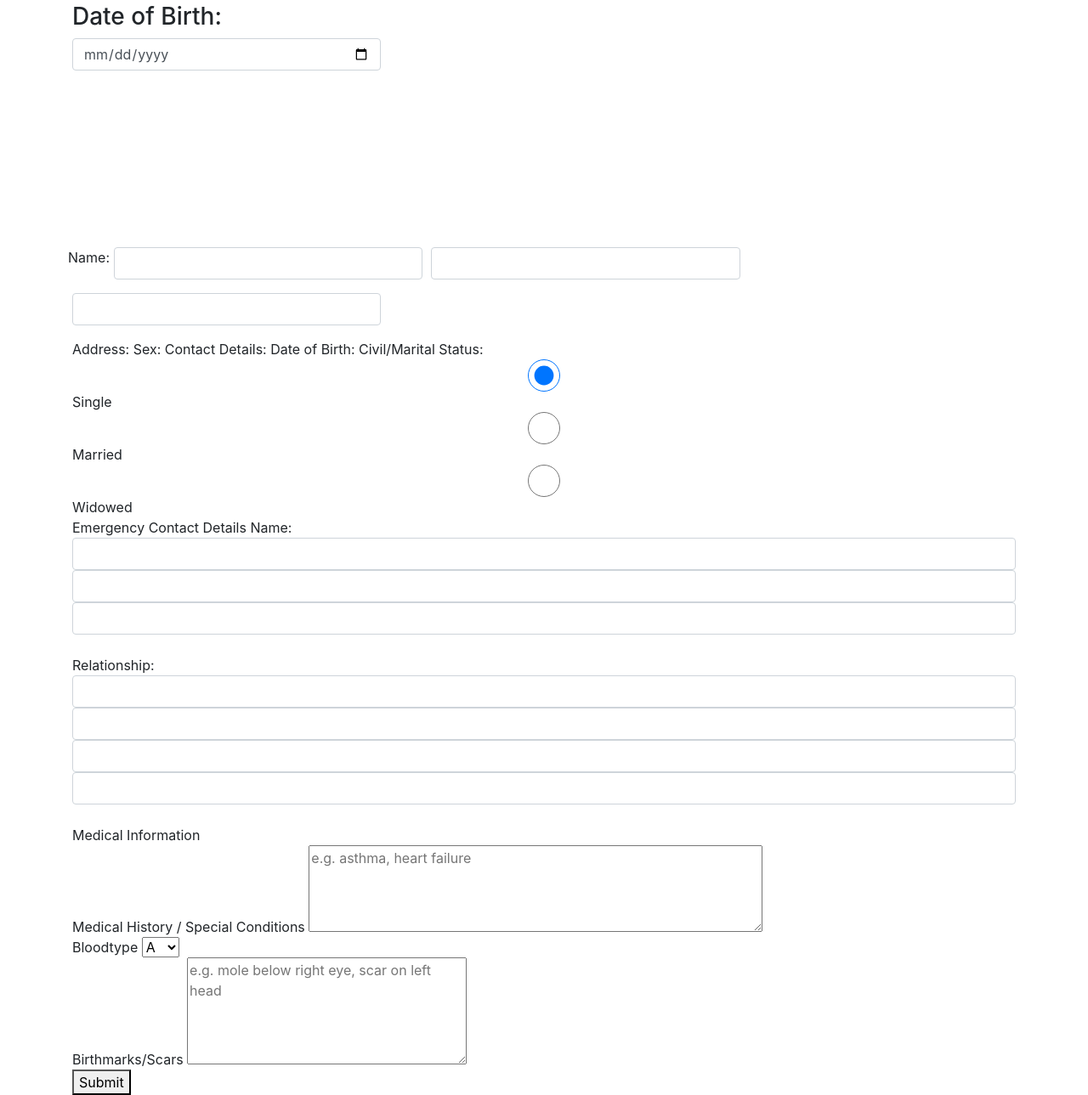
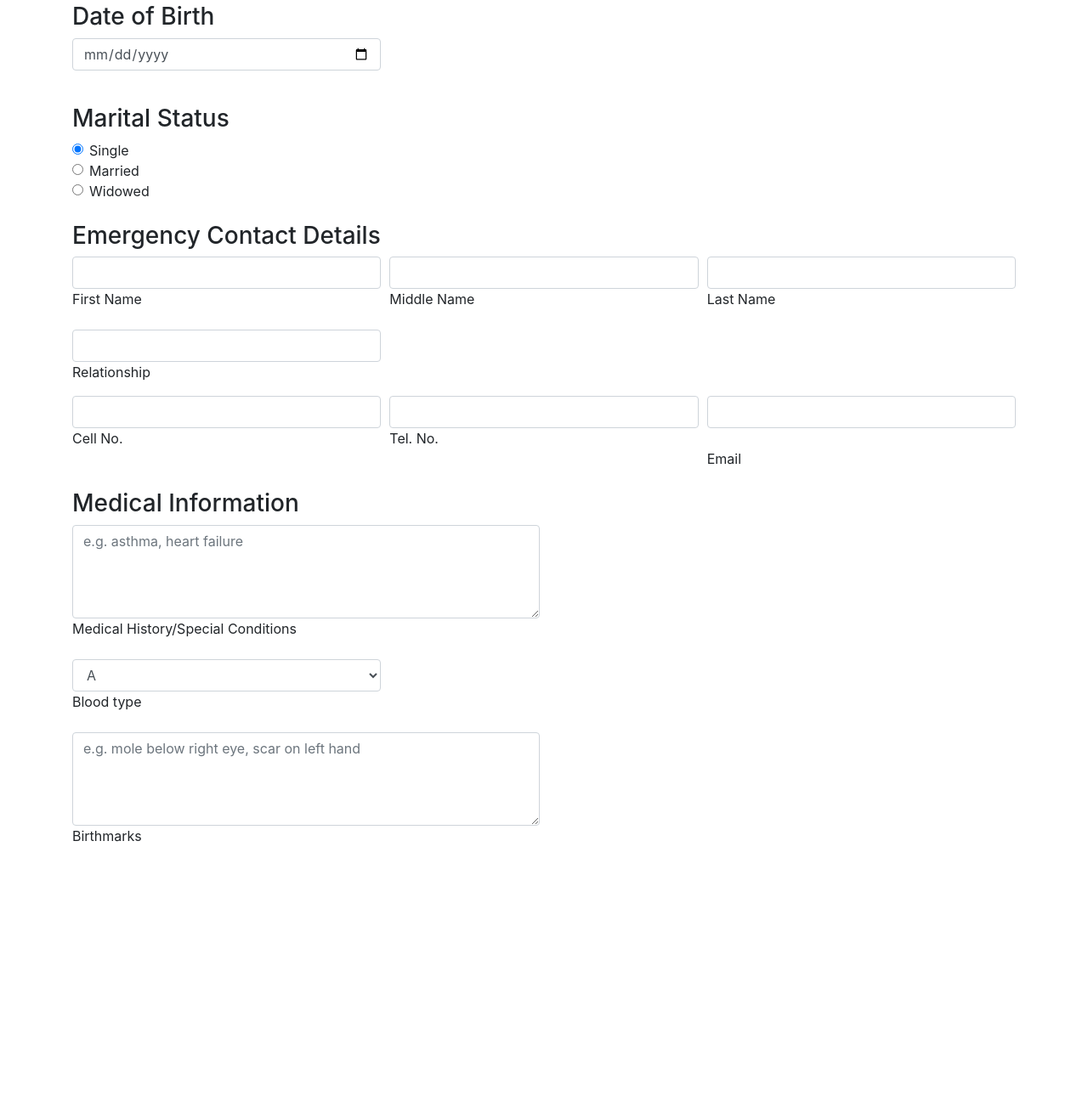
Before and after one commit to Kriztoper/EMR, a plain HTML site: page form.htm in a window 1280 px wide. Shown: the part 651-1940 px from the top of the page at 85% size. After the commit the page ends 1671 px from the top, so only its background shows below. Drawn offline with nearby package versions, Linux system fonts and the light colour scheme.

Commit message:
form complete

```diff
--- a/form.htm
+++ b/form.htm
@@ -1,7 +1,9 @@
 <!DOCTYPE html>
 <html lang="en">
+
 <head>
-  <link rel="stylesheet" href="https://stackpath.bootstrapcdn.com/bootstrap/4.1.0/css/bootstrap.min.css" integrity="sha384-9gVQ4dYFwwWSjIDZnLEWnxCjeSWFphJiwGPXr1jddIhOegiu1FwO5qRGvFXOdJZ4" crossorigin="anonymous">
+  <link rel="stylesheet" href="https://stackpath.bootstrapcdn.com/bootstrap/4.1.0/css/bootstrap.min.css" integrity="sha384-9gVQ4dYFwwWSjIDZnLEWnxCjeSWFphJiwGPXr1jddIhOegiu1FwO5qRGvFXOdJZ4"
+    crossorigin="anonymous">
   <link rel="stylesheet" type="text/css" href="style.css">
   <meta charset="utf-8">
   <meta name="viewport" content="width=device-width, initial-scale=1, shrink-to-fit=no">
@@ -10,6 +12,7 @@
   <meta http-equiv="X-UA-Compatible" content="ie=edge">
   <title>Document</title>
 </head>
+
 <body>
   <br>
   <div class="container">
@@ -51,7 +54,8 @@
           <label for="">Province</label>
         </div>
         <div class="form-group col-md-2">
-                  <input class="form-control" type="text" name="zip" id="zip" data-ga-label="zip" /><br/>
+          <input class="form-control" type="text" name="zip" id="zip" data-ga-label="zip" />
+          <br/>
           <label for="">Zip</label>
         </div>
       </div>
@@ -74,103 +78,121 @@
           <label for="">Tel. No.</label>
         </div>
         <div class="form-group col-md-4">
-                  <input class="form-control" type="email" name="email" id="email" data-ga-label="email" /><br>
+          <input class="form-control" type="email" name="email" id="email" data-ga-label="email" />
+          <br>
           <label for="">Email</label>
         </div>
       </div>
-        <h3>Date of Birth:</h3>
+      <h3>Date of Birth</h3>
       <div class="form-row">
         <div class="form-group col-md-4">
-                <input class="form-control" type="date" name="" id="" data-ga-label="" /><br>
-
+          <input class="form-control" type="date" name="" id="" data-ga-label="" />
+          <br>
+        </div>
+      </div>
+      <h3>Marital Status</h3>
+      <div class="form-check">
+        <input class="form-check-input" type="radio" name="m_status" value="single" checked> Single
+      </div>
+      <div class="form-check">
+        <input class="form-check-input" type="radio" name="m_status" value="married"> Married
+      </div>
+      <div class="form-check">
+        <input class="form-check-input" type="radio" name="m_status" value="widowed"> Widowed
+      </div>
+      <br>
+      <h3>Emergency Contact Details</h3>
+      <div class="form-row">
+        <div class="form-group col-md-4">
+          <input type="text" class="form-control" name="e_first_name" id="e_first_name" data-ga-label="e_first_name" />
+          <label for="">First Name</label>
+        </div>
+        <div class="form-group col-md-4">
+          <input class="form-control" type="text" name="e_middle_name" id="e_middle_name" data-ga-label="e_middle_name" />
+          <label for="">Middle Name</label>
+        </div>
+        <div class="form-group col-md-4">
+          <input class="form-control" type="text" name="e_last_name" id="e_last_name" data-ga-label="e_last_name" />
+          <label for="">Last Name</label>
+        </div>
+      </div>
+      <div class="form-row">
+        <div class="form-group col-md-4">
+          <input class="form-control" type="text" name="relationship" id="relationship" data-ga-label="relationship" /> Relationship
+        </div>
+      </div>
+      <div class="form-row">
+        <div class="form-group col-md-4">
+          <input class="form-control" type="text" name="cell" id="cell" data-ga-label="cell" />
+          <label for="">Cell No.</label>
+        </div>
+        <div class="form-group col-md-4">
+          <input class="form-control" type="text" name="tel" id="tel" data-ga-label="tel" />
+          <label for="">Tel. No.</label>
+        </div>
+        <div class="form-group col-md-4">
+          <input class="form-control" type="email" name="email" id="email" data-ga-label="email" />
+          <br>
+          <label for="">Email</label>
+        </div>
+      </div>
+      <h3>Medical Information</h3>
+      <div class="form-row">
+        <div class="form-group col-md-6">
+          <textarea class="form-control" rows="4" cols="80" placeholder="e.g. asthma, heart failure"></textarea>
+          <label for="">Medical History/Special Conditions</label>
+        </div>
+      </div>
+      <div class="form-row">
+        <div class="form-group col-md-4">
+          <select class="form-control">
+            <option>A</option>
+            <option>B</option>
+            <option>AB</option>
+            <option>O</option>
+          </select>
+          <label for="">Blood type</label>
+        </div>
+      </div>
+      <div class="form-row">
+        <div class="form-group col-md-6">
+          <textarea class="form-control" rows="4" cols="80" placeholder="e.g. mole below right eye, scar on left hand"></textarea>
+          <label for="">Birthmarks</label>
         </div>
       </div>
 
 
 
     </form>
-
-      <br><br><br><br><br><br><br>
-
-    <form id="myForm">
-        <div class="form-row">
-        Name:
-        <div class="form-group col-md-4">
-          <input class="form-control" type="text" name="first_name" id="first_name" data-ga-label="first_name" />
   </div>
-        <div class="form-group col-md-4">
-          <input class="form-control" type="text" name="last_name" id="last_name" data-ga-label="last_name" />
-        </div>
-        <div class="form-group col-md-4">
-          <input class="form-control" type="text" name="middle_name" id="middle_name" data-ga-label="middle_name" />
-        </div>
-
-
-        <br/>
-        </div>
-      Address:
-
-      Sex:
-
-      Contact Details:
-
-      Date of Birth:
-
-      Civil/Marital Status:
-      <input class="form-control" type="radio" name="status" value="single" checked> Single
-      <input class="form-control" type="radio" name="status" value="married" > Married
-      <input class="form-control" type="radio" name="status" value="widowed" > Widowed
-      <br>
-      Emergency Contact Details
-      Name:
-      <input class="form-control" type="text" name="e_first_name" id="e_first_name" data-ga-label="e_first_name" />
-      <input class="form-control" type="text" name="e_last_name" id="e_last_name" data-ga-label="e_last_name" />
-      <input class="form-control" type="text" name="e_middle_name" id="e_middle_name" data-ga-label="e_middle_name" /><br/>
-      Relationship:
-      <input class="form-control" type="text" name="e_relationship" id="e_relationship" data-ga-label="e_relationship" />
-      <input class="form-control" type="text" name="e_cell" id="e_cell" data-ga-label="e_cell" />
-      <input class="form-control" type="text" name="e_tel" id="e_tel" data-ga-label="e_tel" />
-      <input class="form-control" type="text" name="e_email" id="e_email" data-ga-label="e_email" /><br>
-      Medical Information <br>
-      Medical History / Special Conditions
-      <textarea rows="4" cols="50" placeholder="e.g. asthma, heart failure"></textarea><br>
-      Bloodtype
-      <select name="blood_type">
-        <option value="A">A</option>
-        <option value="B">B</option>
-        <option value="AB">AB</option>
-        <option value="O">O</option>
-      </select>
-      <br>
-      Birthmarks/Scars
-      <textarea name="birthmark_scars" rows="5" cols="30"  placeholder="e.g. mole below right eye, scar on left head"></textarea><br>
-      <button type="submit">Submit</button>
-    </form>
-  </div>
-  <script src="https://code.jquery.com/jquery-3.3.1.slim.min.js" integrity="sha384-q8i/X+965DzO0rT7abK41JStQIAqVgRVzpbzo5smXKp4YfRvH+8abtTE1Pi6jizo" crossorigin="anonymous"></script>
-  <script src="https://cdnjs.cloudflare.com/ajax/libs/popper.js/1.14.0/umd/popper.min.js" integrity="sha384-cs/chFZiN24E4KMATLdqdvsezGxaGsi4hLGOzlXwp5UZB1LY//20VyM2taTB4QvJ" crossorigin="anonymous"></script>
-  <script src="https://stackpath.bootstrapcdn.com/bootstrap/4.1.0/js/bootstrap.min.js" integrity="sha384-uefMccjFJAIv6A+rW+L4AHf99KvxDjWSu1z9VI8SKNVmz4sk7buKt/6v9KI65qnm" crossorigin="anonymous"></script>
+  <script src="https://code.jquery.com/jquery-3.3.1.slim.min.js" integrity="sha384-q8i/X+965DzO0rT7abK41JStQIAqVgRVzpbzo5smXKp4YfRvH+8abtTE1Pi6jizo"
+    crossorigin="anonymous"></script>
+  <script src="https://cdnjs.cloudflare.com/ajax/libs/popper.js/1.14.0/umd/popper.min.js" integrity="sha384-cs/chFZiN24E4KMATLdqdvsezGxaGsi4hLGOzlXwp5UZB1LY//20VyM2taTB4QvJ"
+    crossorigin="anonymous"></script>
+  <script src="https://stackpath.bootstrapcdn.com/bootstrap/4.1.0/js/bootstrap.min.js" integrity="sha384-uefMccjFJAIv6A+rW+L4AHf99KvxDjWSu1z9VI8SKNVmz4sk7buKt/6v9KI65qnm"
+    crossorigin="anonymous"></script>
   <script type="text/javascript">
     var _gaq = [];
-    $(function() {
+    $(function () {
 
-      $('input[data-ga-label]').each( function () {
+      $('input[data-ga-label]').each(function () {
 
         // Binds the anonymous function to both click and blur
         // to capture clicking and tabbing into the text box.
         $(this).bind('click blur', function (e) {
 
           var
-            formId  = $(this).closest('form').attr('id');
-            id      = $(this).attr('id'),       // ID of the textbox
-            value   = $(this).val();            // Value inside the text box
+            formId = $(this).closest('form').attr('id');
+          id = $(this).attr('id'), // ID of the textbox
+            value = $(this).val(); // Value inside the text box
 
           // Push a tracking event to Google Analytics
-          _gaq.push([ '_trackEvent', 'Forms:' + formId, 'Interacted with', id ]);
+          _gaq.push(['_trackEvent', 'Forms:' + formId, 'Interacted with', id]);
         });
       });
 
     });
   </script>
 </body>
+
 </html>
```
Lines whose indentation alone changed are shown as unchanged.
